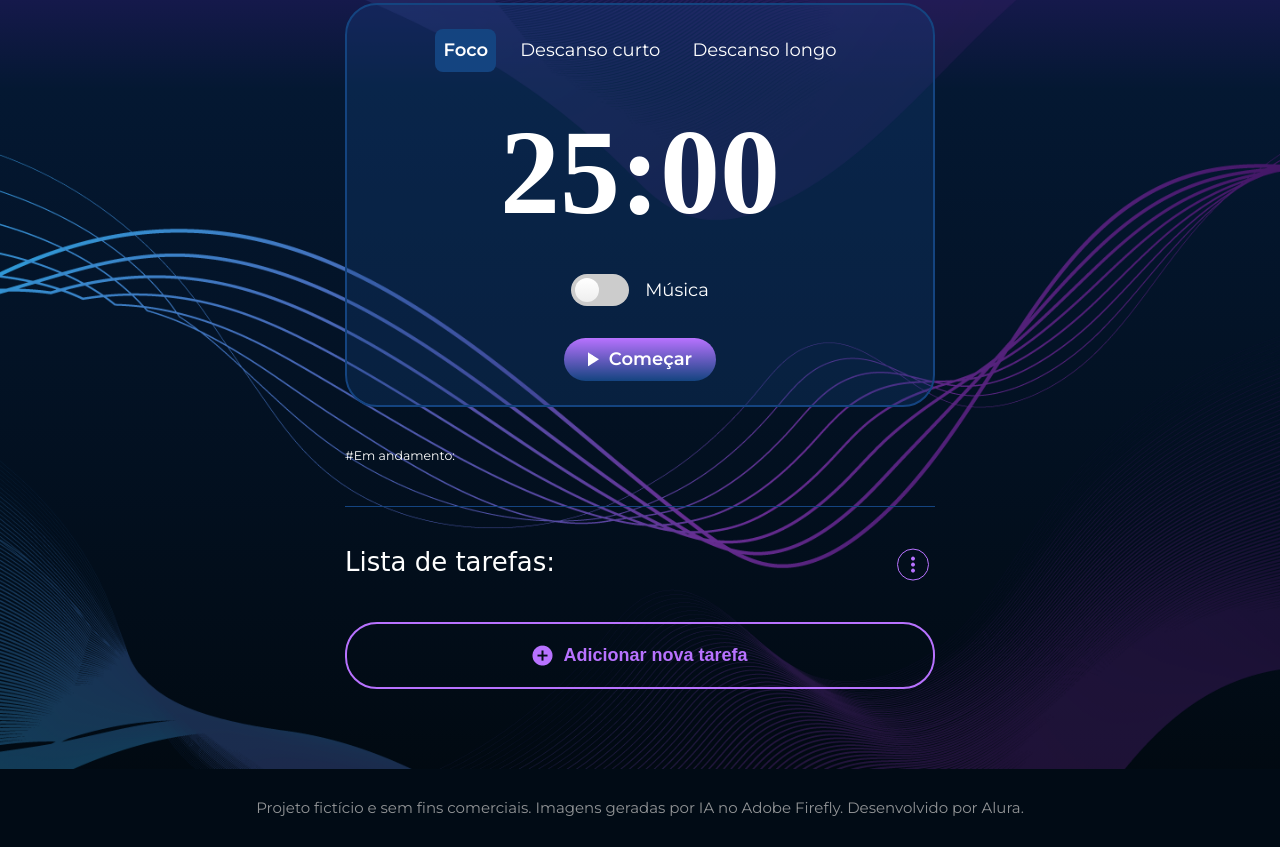
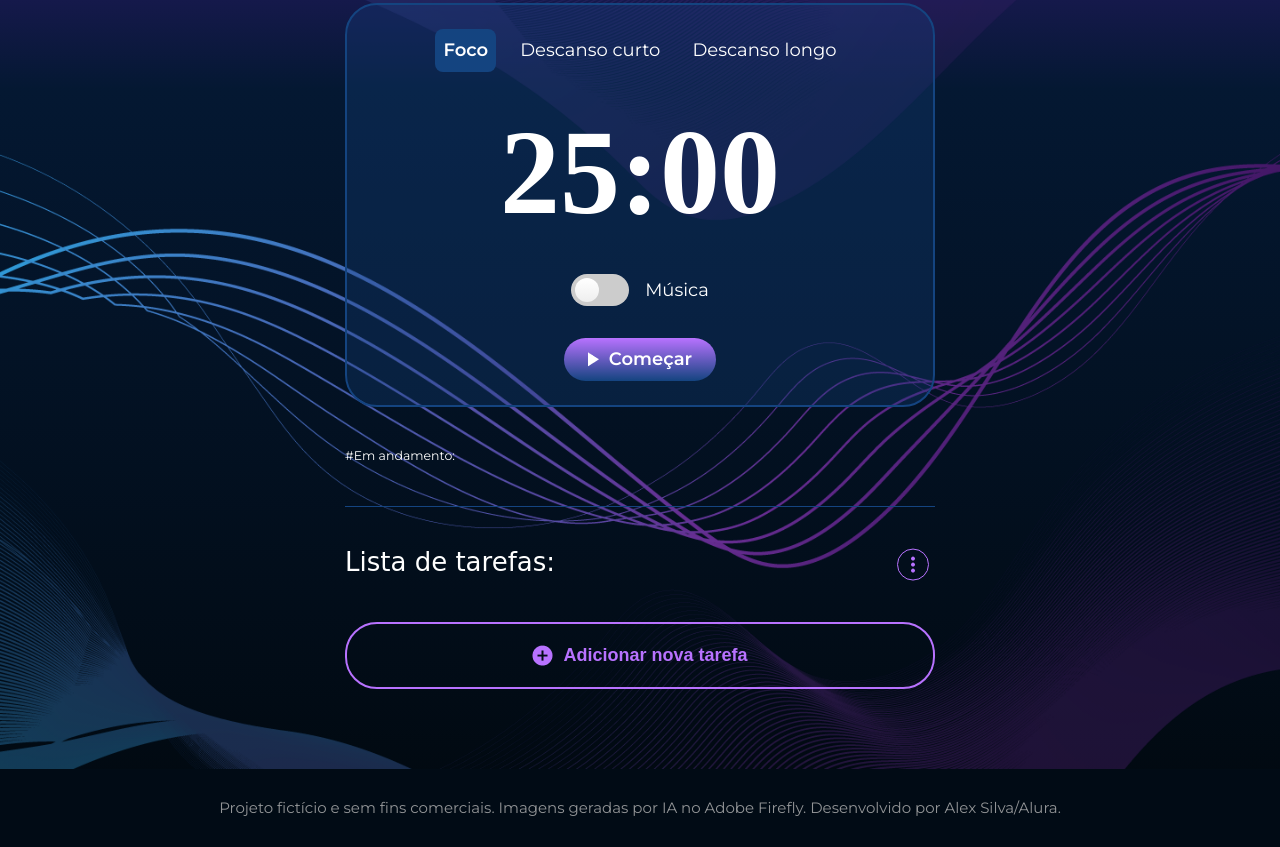
Before and after one commit to Arekyus/fokus-withtask, a plain HTML site: page index.html in a window 1280 px wide. Shown: the part 621-1468 px from the top of the page. Drawn offline with nearby package versions, Linux system fonts and the light colour scheme; a web font is replaced by a local one.

Commit message:
Update index.html

```diff
--- a/index.html
+++ b/index.html
@@ -128,7 +128,7 @@
 
         <footer class="app__footer">
             <p class="app__footer-text">
-                Projeto fictício e sem fins comerciais. Imagens geradas por IA no Adobe Firefly. Desenvolvido por Alura.
+                Projeto fictício e sem fins comerciais. Imagens geradas por IA no Adobe Firefly. Desenvolvido por Alex Silva/Alura.
             </p>
         </footer>
     </main>
```
